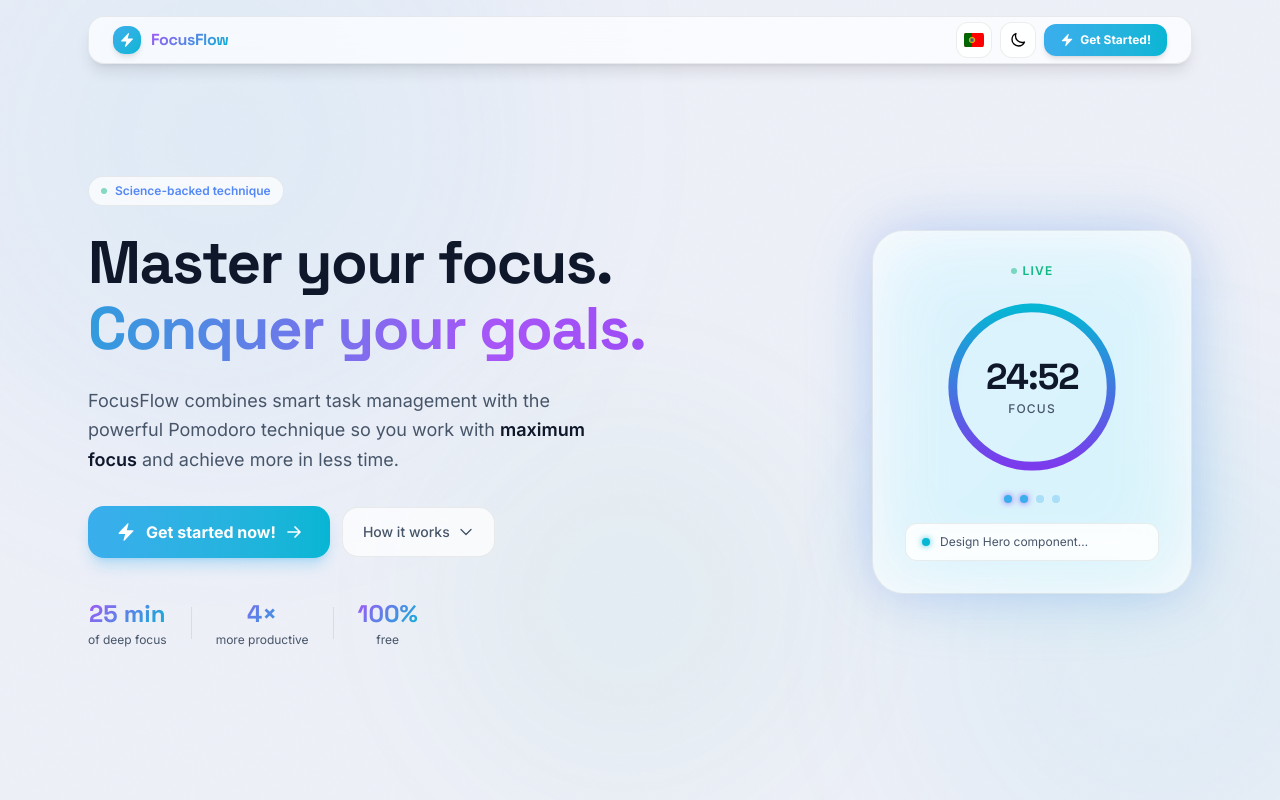
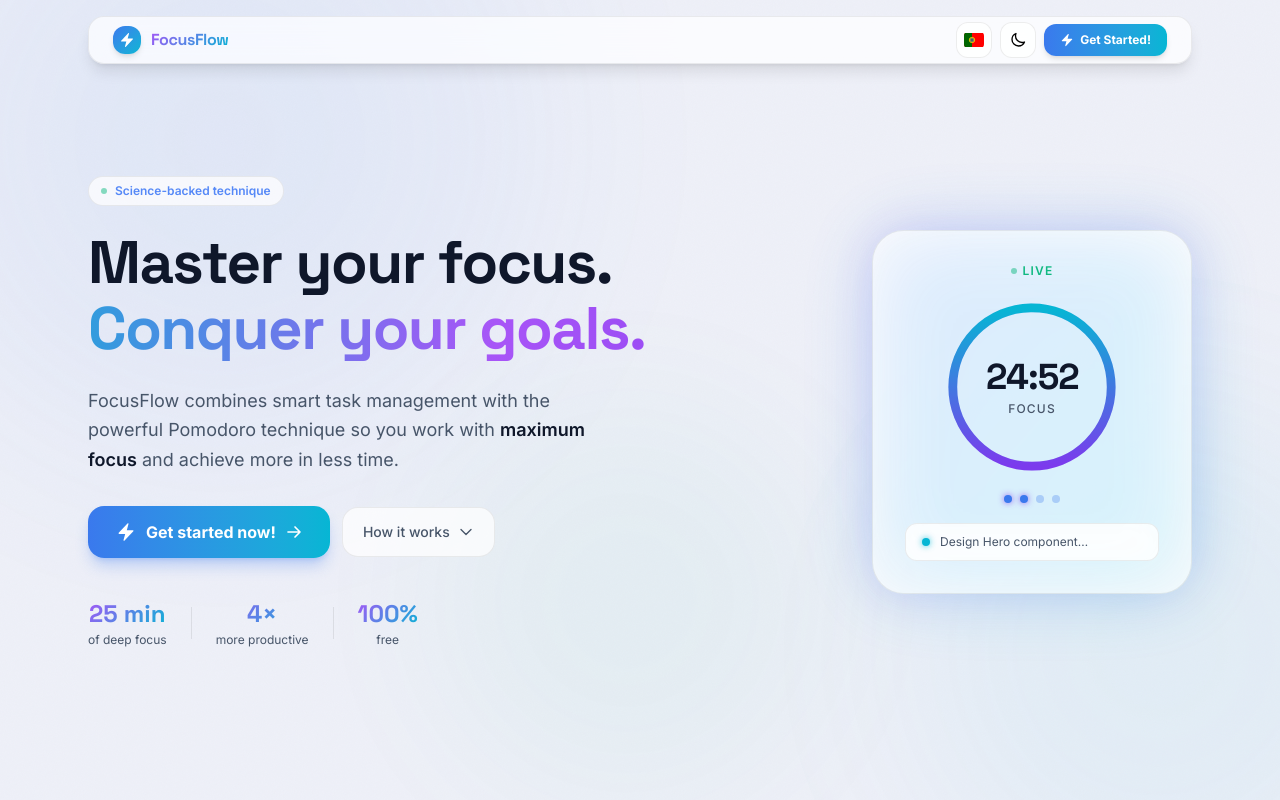
Before and after one commit to osvaldocesargarcia/focus_flow_app, an Angular app: page / in a window 1280 px wide. Shown: the top 800 px of the page. Built offline with nearby package versions, Linux system fonts and the light colour scheme.

Commit message:
[FEAT] change buttons color

```diff
--- a/src/styles.css
+++ b/src/styles.css
@@ -12,7 +12,7 @@
   --color-card:        #13131f;
   --color-border:      rgba(255,255,255,0.07);
 
-  --color-purple: #3aaeed;
+  --color-purple: #3a79ed;
   --color-purple-lt: #5588f7;
   --color-cyan:        #06b6d4;
   --color-emerald:     #10b981;
```
